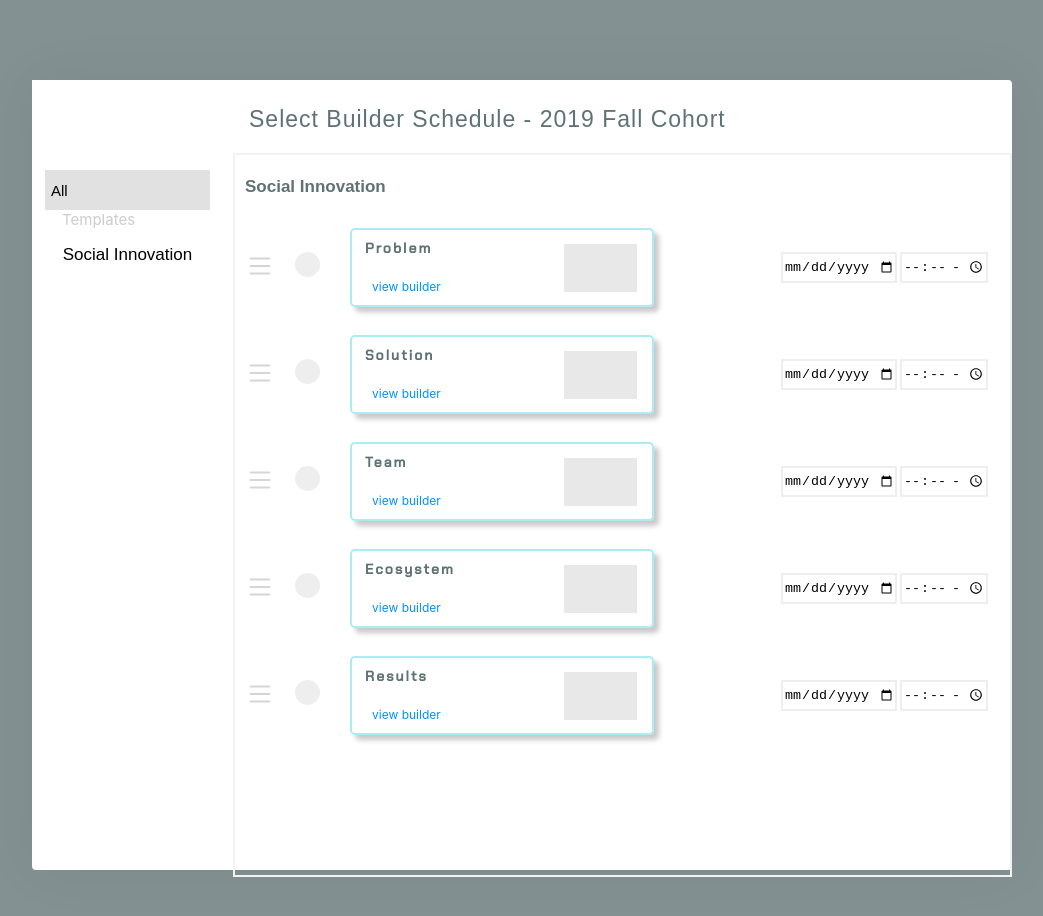
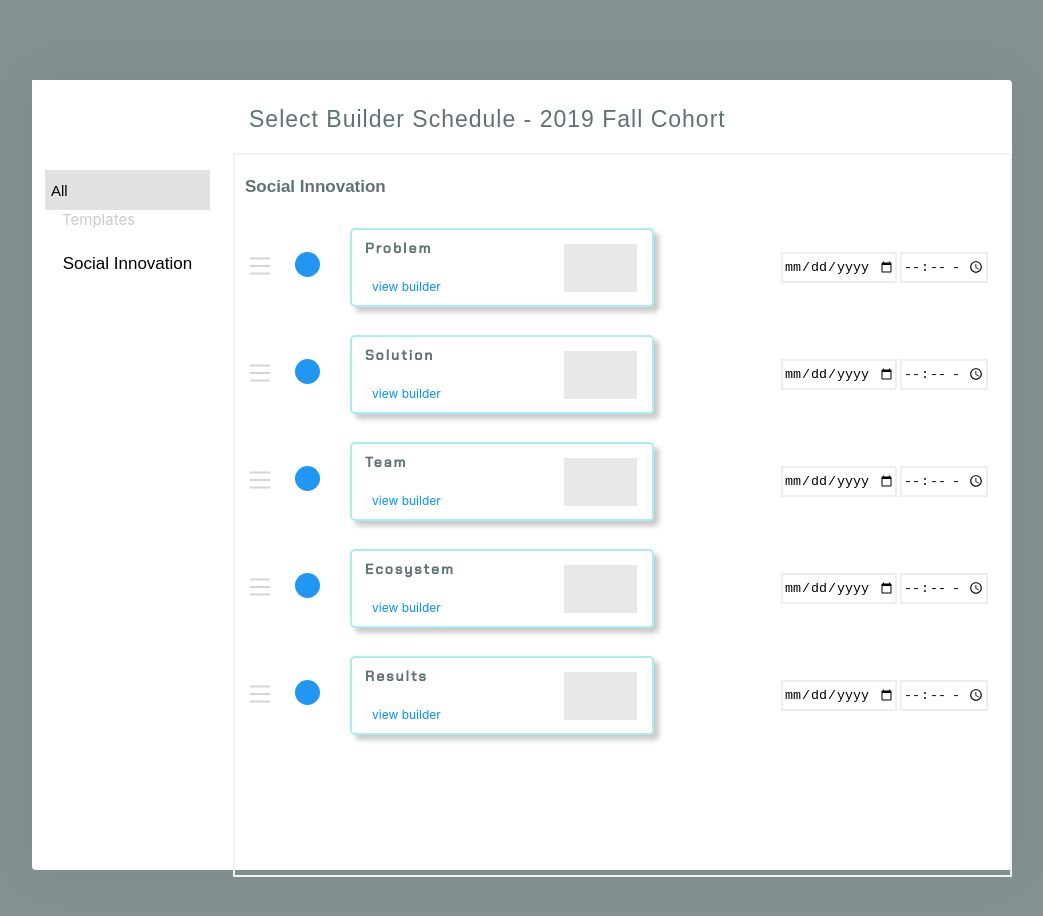
Before and after one commit to Alexoid1/RebelBase, a React (Create React App) app: page / in a window 1280 px wide. Shown: the top 916 px of the page, without its empty margins (118-1161 px from the left). Built offline with nearby package versions, Linux system fonts and the light colour scheme.

Commit message:
add link navigation usestate

```diff
--- a/src/components/DateContainer.js
+++ b/src/components/DateContainer.js
@@ -1,9 +1,11 @@
-import {useState,React} from 'react';
+import {useState,useEffect,React} from 'react';
 import './DateContainer.css'
 
 function DateContainer({checked}) {
 
-        return(
+        let dateC
+            if(checked){
+               dateC=(
                     <div className='dateContainer'>
                         <div>
                             <input className='date ' placeholder="MM-DD-YYY" type="date"></input>
@@ -11,7 +13,13 @@ function DateContainer({checked}) {
                         </div>
                     </div>
                  )
+            }else{
+                dateC= (
+                    <div className='dateContainer'></div>
+                )
+            }
 
+        return dateC;
 }
 
 export default DateContainer;
--- a/src/components/ItemList.js
+++ b/src/components/ItemList.js
@@ -10,7 +10,7 @@ let items=[
     {
         name:"Problem",
         category: "Ideation",
-        checked:false,
+        checked: true,
         date:'00-00-00',
         time:'00:00'
 
@@ -18,28 +18,28 @@ let items=[
     {
         name:"Solution",
         category: "Ideation",
-        checked:false,
+        checked:true,
         date:'00-00-00',
         time:'00:00'
     },
     {
         name:"Team",
         category: "Ideation",
-        checked:false,
+        checked:true,
         date:'00-00-00',
         time:'00:00'
     },
     {
         name:"Ecosystem",
         category: "Validation",
-        checked:false,
+        checked:true,
         date:'00-00-00',
         time:'00:00'
     },
     {
         name:"Results",
         category: "Validation",
-        checked:false,
+        checked:true,
         date:'00-00-00',
         time:'00:00'
     }
@@ -63,23 +63,8 @@ function ItemList() {
     const handleChangeCheckState=(e,index)=>{
         let currentItems=itemss
         console.log(currentItems[index].checked)
-        if(e.target.checked){
-            currentItems[index].checked=true
-            setItems(currentItems)
-
-
-
-
-        }else if(e.target.checked===false){
-                currentItems[index].checked=false
-            setItems(currentItems)
-
-
-
-        }
-
-
-
+            currentItems[index].checked=e.target.checked
+            setItems([...currentItems])
     };
 
     return (
@@ -122,17 +107,18 @@ function ItemList() {
                                                                 handleChangeCheckState(e,index)}/>
 
                                                             <span className={'checkmark '+(item.checked?'chekedtrue':'chekedfalse')} />
-                                                        </label>
+                                                         </label>
                                                     </div>
                                                     <div className="cardBox">
                                                         <div>
                                                                 <h4>{item.name}</h4>
-                                                                <p className="viewLink">view builder</p>
+                                                               <p className="viewLink">view builder</p>
 
                                                         </div>
                                                         <div className="greyBox"></div>
 
                                                     </div>
+
                                                     <DateContainer checked={item.checked} />
 
 
--- a/src/components/NavigationBar.css
+++ b/src/components/NavigationBar.css
@@ -15,7 +15,6 @@ ul {
 
 .all {
     height: 40px;
-    background: rgb(225, 225, 225);
     border: none;
     width: 165px;
     text-align: left;
@@ -34,4 +33,11 @@ ul {
     background: none;
     margin-top: 15px;
     font-size: 17px;
+    height: 40px;
+    width: 165px;
 }
+
+.but {
+
+    background: rgb(225, 225, 225);
+}
--- a/src/components/NavigationBar.js
+++ b/src/components/NavigationBar.js
@@ -1,19 +1,20 @@
-import React from 'react';
+import {useState,React} from 'react';
 import './NavigationBar.css'
 
 function NavigationBar() {
+    const [alls,setAlls]=useState(true);
     return (
       <div className="navigationBar">
           <nav>
             <ul className="navul">
               <li>
-                <button className="all" type="button">
+                <button className={ alls ? 'all  but' : 'all'} onClick={(e)=>{alls ? setAlls(false) : setAlls(true)}} type="button">
                   All
                 </button>
                 <p className="temple">Templates</p>
               </li>
               <li>
-                <button className="social">Social Innovation</button>
+                <button className={ alls ? 'social': 'social but'} onClick={(e)=>{!alls ? setAlls(true) : setAlls(false)}} type="button">Social Innovation</button>
               </li>
             </ul>
           </nav>
```
